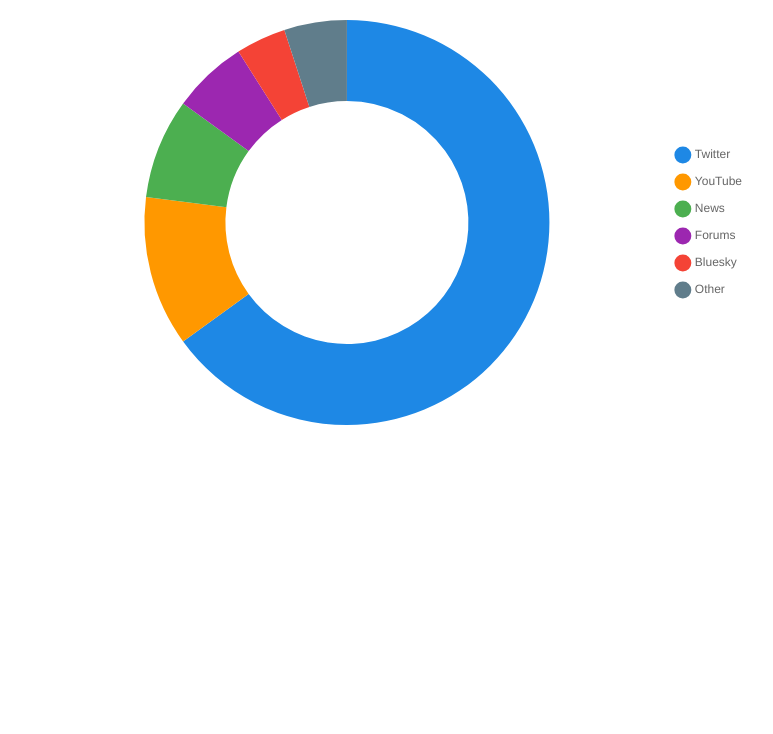
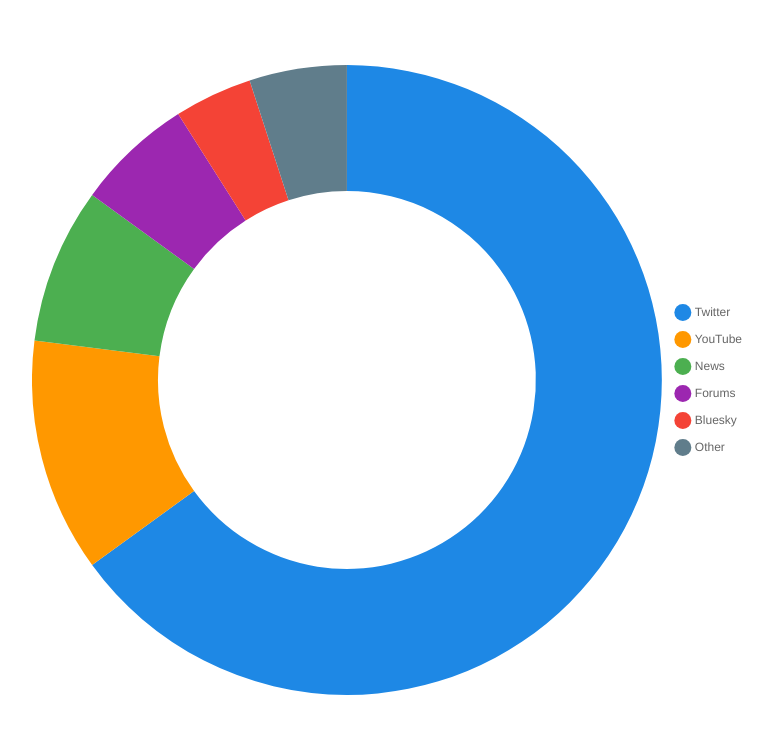
Before and after one commit to fitzparh1/coda-visuals, a plain HTML site: page app/index.html in a window 1280 px wide. Shown: the whole page, without its empty margins (248-1021 px from the left). Drawn offline with nearby package versions, Linux system fonts and the light colour scheme; files whose address does not match are found by name.

Commit message:
Update style.css

```diff
--- a/app/style.css
+++ b/app/style.css
@@ -1,5 +1,17 @@
-html,body{margin:0;background:#fff}
-.wrap{width:100%;max-width:720px;margin:0 auto;padding:20px}
-.sub{display:flex;gap:8px;align-items:center;color:#6c757d;font:14px/1.2 system-ui;margin:0 0 16px}
-.box{width:100%;aspect-ratio:16/9;height:auto;position:relative}
-@supports not (aspect-ratio: 1 / 1){ .box{height:420px} }
+/* base */
+html, body { margin: 0; background: #fff; }
+.wrap { width: 100%; max-width: 720px; margin: 0 auto; padding: 20px; }
+
+/* chart container */
+.box {
+  width: 100%;
+  position: relative;      /* Chart.js needs this */
+  /* We'll set height via JS to keep it solid across Coda */
+}
+
+/* make the canvas truly fill the box */
+.box canvas {
+  display: block;
+  width: 100% !important;
+  height: 100% !important;
+}
```
